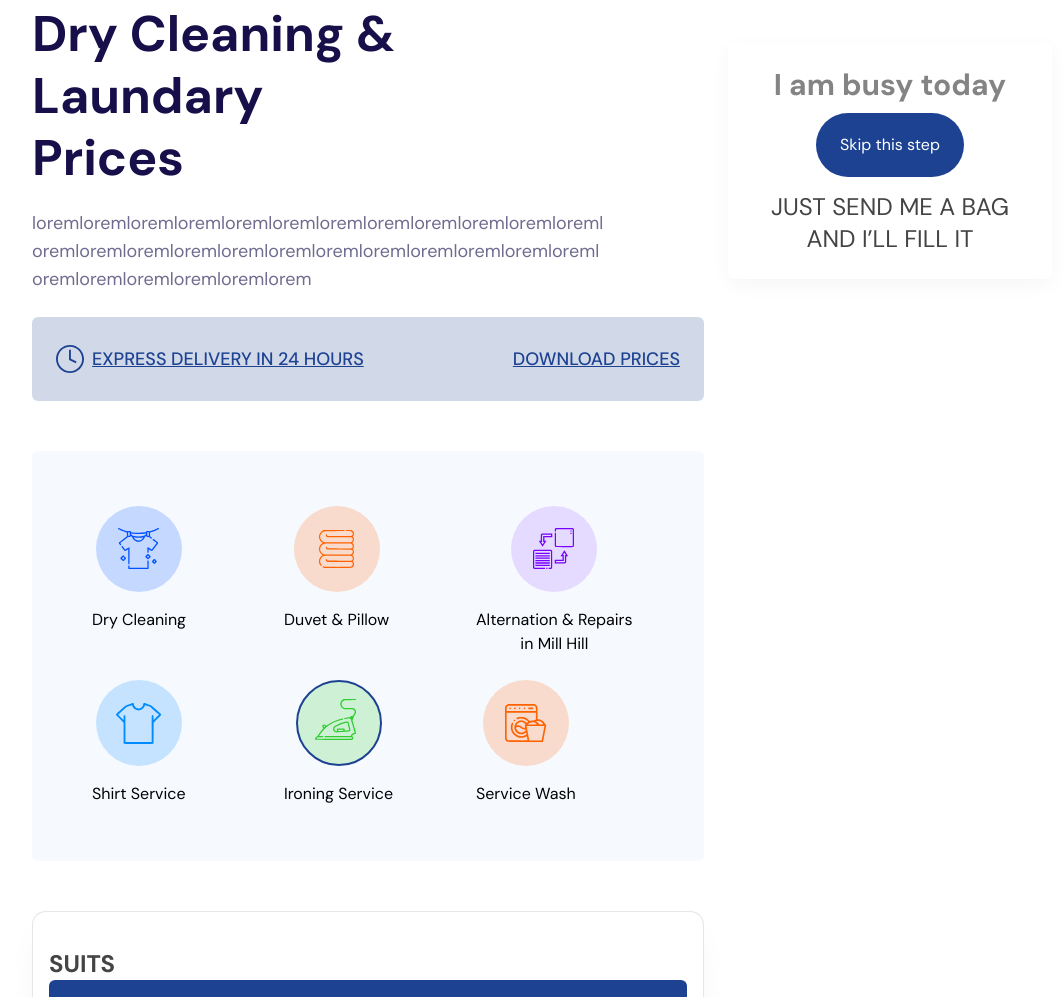
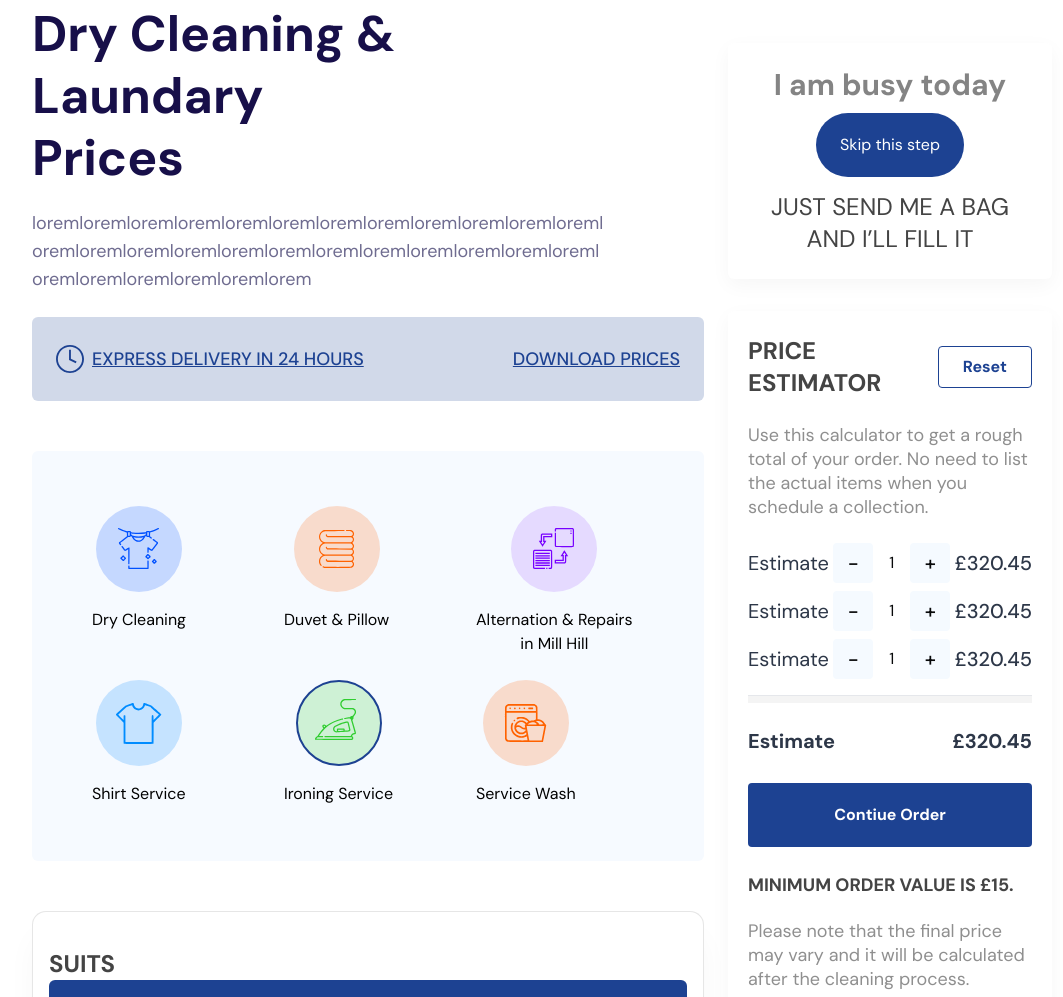
Before and after one commit to vfshera/dry-clean, a website: page src/index.html in a window 1280 px wide. Shown: the part 137-1134 px from the top of the page, without its empty margins (98-1161 px from the left). Drawn offline with nearby package versions, Linux system fonts and the light colour scheme; files that its build step writes are made by us from their sources.

Commit message:
price est

```diff
--- a/src/index.html
+++ b/src/index.html
@@ -296,7 +296,7 @@
             </div>
             <!-- row -->
             <div
-              class="grid grid-cols-4 place-items-center py-5 border-b-2 border-[#f4f4f4] rounded-md text-gray-2 text-lg"
+              class="grid grid-cols-4 place-items-center py-5 rounded-md text-gray-2 text-lg"
             >
               <div class="flex gap-3 items-center w-full col-span-1">
                 <img src="/public/images/photo.svg" alt="photo" />
@@ -661,6 +661,120 @@
           JUST SEND ME A BAG AND I’LL FILL IT
         </p>
       </div>
+
+      <!-- PRICE ESTIMATE -->
+
+      <div
+        class="bg-white rounded-md py-6 px-5 flex flex-col gap-6 [box-shadow:0px_6px_20px_rgba(0,0,0,0.04)]"
+      >
+        <!-- HEADER -->
+        <div class="flex items-center justify-between">
+          <p class="uppercase text-2xl font-bold text-gray-3">
+            Price Estimator
+          </p>
+          <a
+            href="#"
+            class="text-blue-2 px-6 py-2 font-bold border border-blue-2 rounded"
+            >Reset</a
+          >
+        </div>
+
+        <p class="text-[#8f8f8f] text-lg leading-6">
+          Use this calculator to get a rough total of your order. No need to
+          list the actual items when you schedule a collection.
+        </p>
+
+        <!-- orders -->
+
+        <div class="orders flex flex-col gap-2">
+          <!-- order -->
+          <div class="flex justify-between items-center">
+            <p class="text-blue-4 text-xl">Estimate</p>
+            <!-- adjust -->
+            <div class="flex gap-4 items-center text-[#08090A]">
+              <button
+                class="rounded h-10 w-10 flex justify-center items-center font-medium text-xl bg-[#F5FAFF]"
+              >
+                -
+              </button>
+              <span>1</span>
+              <button
+                class="rounded h-10 w-10 flex justify-center items-center font-medium text-xl bg-[#F5FAFF]"
+              >
+                +
+              </button>
+            </div>
+            <!-- amount -->
+            <p class="text-blue-4 text-xl font-medium">£320.45</p>
+          </div>
+          <!-- order -->
+          <div class="flex justify-between items-center">
+            <p class="text-blue-4 text-xl">Estimate</p>
+            <!-- adjust -->
+            <div class="flex gap-4 items-center text-[#08090A]">
+              <button
+                class="rounded h-10 w-10 flex justify-center items-center font-medium text-xl bg-[#F5FAFF]"
+              >
+                -
+              </button>
+              <span>1</span>
+              <button
+                class="rounded h-10 w-10 flex justify-center items-center font-medium text-xl bg-[#F5FAFF]"
+              >
+                +
+              </button>
+            </div>
+            <!-- amount -->
+            <p class="text-blue-4 text-xl font-medium">£320.45</p>
+          </div>
+          <!-- order -->
+          <div class="flex justify-between items-center">
+            <p class="text-blue-4 text-xl">Estimate</p>
+            <!-- adjust -->
+            <div class="flex gap-4 items-center text-[#08090A]">
+              <button
+                class="rounded h-10 w-10 flex justify-center items-center font-medium text-xl bg-[#F5FAFF]"
+              >
+                -
+              </button>
+              <span>1</span>
+              <button
+                class="rounded h-10 w-10 flex justify-center items-center font-medium text-xl bg-[#F5FAFF]"
+              >
+                +
+              </button>
+            </div>
+            <!-- amount -->
+            <p class="text-blue-4 text-xl font-medium">£320.45</p>
+          </div>
+
+          <hr class="h-2 mt-2 bg-[#f4f4f4]" />
+
+          <!-- totals -->
+          <div class="flex mt-4 justify-between items-center">
+            <p class="text-blue-4 text-xl font-bold">Estimate</p>
+
+            <!-- amount -->
+            <p class="text-blue-4 text-xl font-bold">£320.45</p>
+          </div>
+          <button
+            class="py-5 text-center bg-blue-2 w-full mt-5 rounded text-white font-bold"
+          >
+            Contiue Order
+          </button>
+        </div>
+
+        <!-- minimum order -->
+        <div class="flex flex-col gap-5">
+          <p class="uppercase text-lg font-bold text-gray-3">
+            Minimum order value is £15.
+          </p>
+          <p class="text-[#8f8f8f] text-lg leading-6">
+            Please note that the final price may vary and it will be calculated
+            after the cleaning process.
+          </p>
+        </div>
+      </div>
     </aside>
   </body>
 </html>
```
